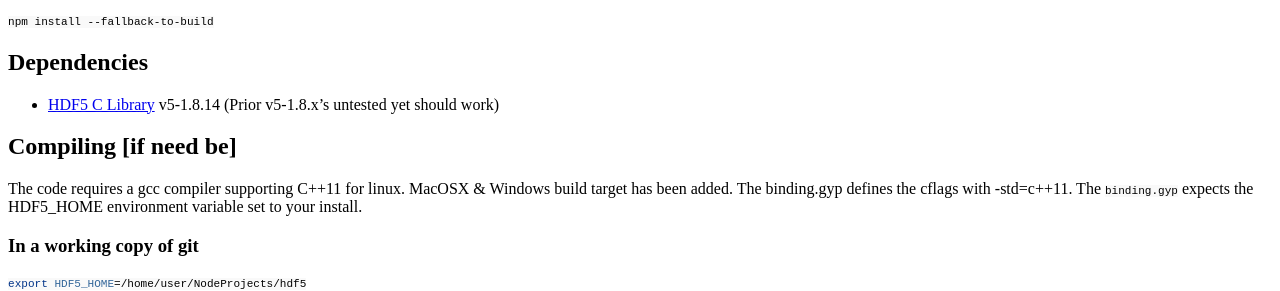
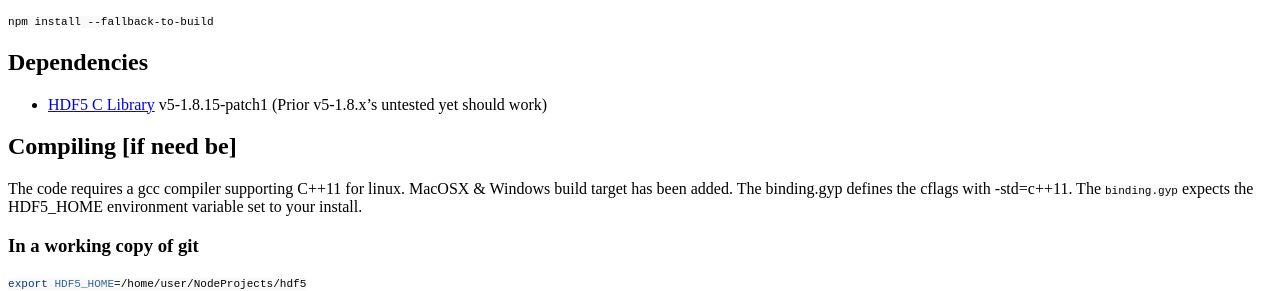
Before and after one commit to HDF-NI/hdf5.node, a Jekyll site: the page built from _posts/2015-05-02-install-setup.md, in a window 1280 px wide. Shown: the part 585-876 px from the top of the page. Built offline with Jekyll 4.4.1, drawn with Linux system fonts in a browser that asks for light colours; Markdown is read by kramdown in place of the engine named in the settings; a style sheet for code colours, icons or effects is not loaded.

Commit message:
hdf5 upgrade for prebuilts

```diff
--- a/_posts/2015-05-02-install-setup.md
+++ b/_posts/2015-05-02-install-setup.md
@@ -16,7 +16,7 @@ npm install --fallback-to-build
 
 ## Dependencies
 
-+ [HDF5 C Library](http://www.hdfgroup.org/downloads/index.html) v5-1.8.14
++ [HDF5 C Library](http://www.hdfgroup.org/downloads/index.html) v5-1.8.15-patch1
         (Prior v5-1.8.x's untested yet should work)
 
 
```
